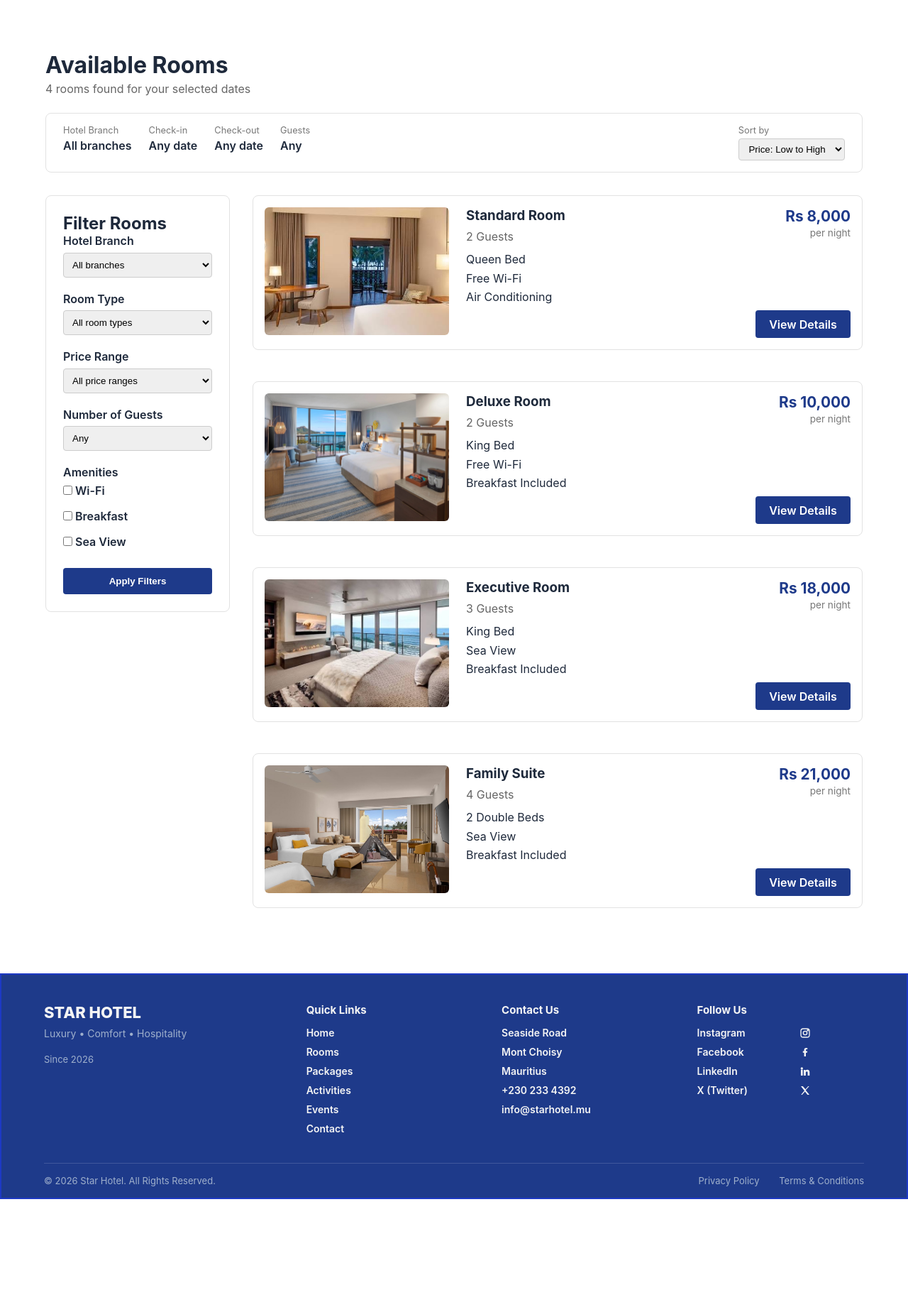
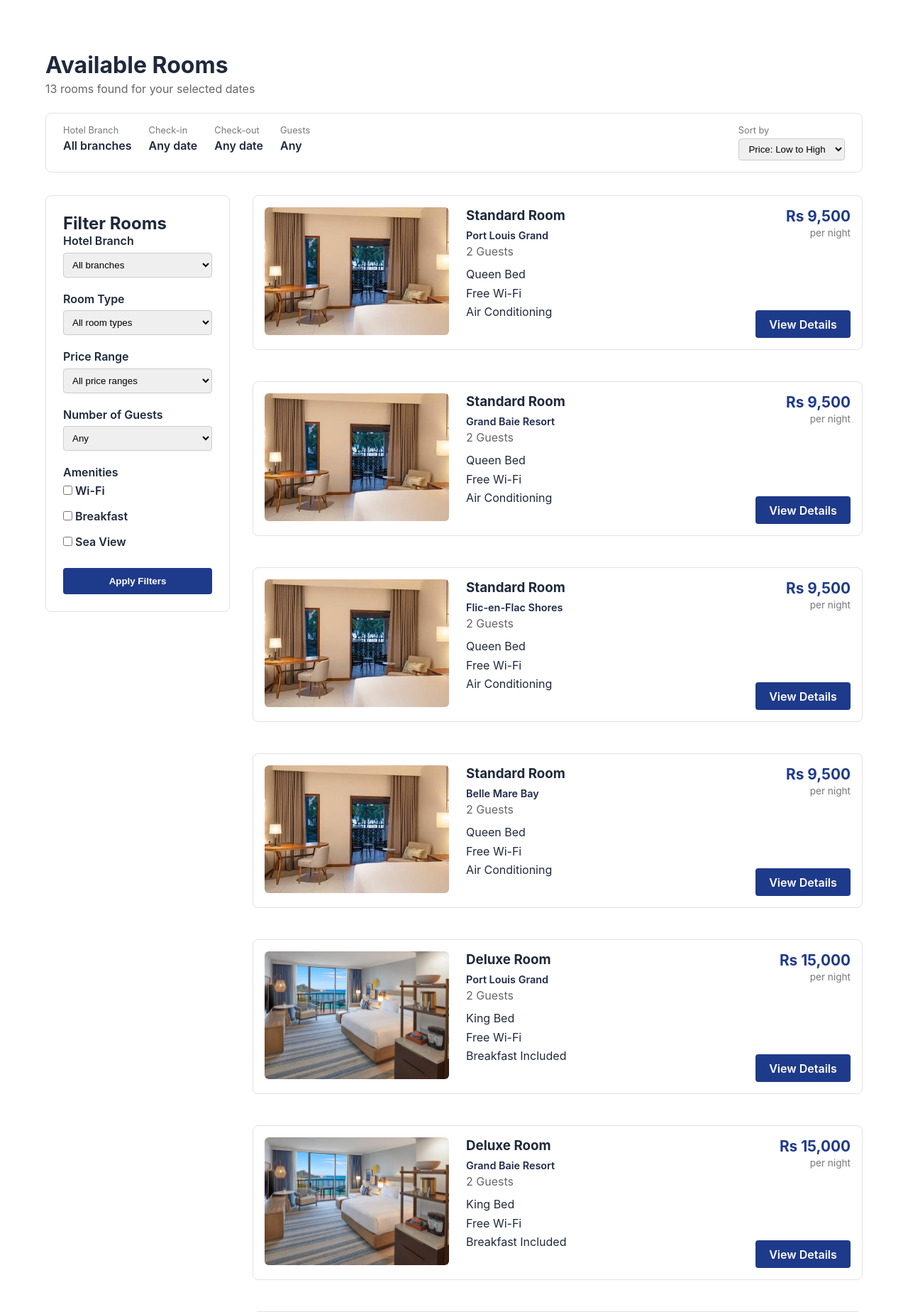
Before and after one commit to Ayushr0129/Star-hotel, a Django app: page /search-results/ in a window 1280 px wide. Shown: the part 67-1915 px from the top of the page at 71% size. Before the commit the page ends 1756 px from the top, so only its background shows below. Run offline with Django 5.2, Linux system fonts and the light colour scheme; data comes from the database, SQL or seed files in the repository.

Commit message:
Built search results from room rows instead of hardcoded data

```diff
--- a/StarHotel/hotel/static/css/style.css
+++ b/StarHotel/hotel/static/css/style.css
@@ -2515,3 +2515,10 @@ main:has(.auth-page) { padding: 0; min-height: 0; }
     padding: 0.6rem 1rem;
     margin-bottom: 1rem;
 }
+
+.room-card-branch {
+    color: #1e2a4a;
+    font-weight: 600;
+    font-size: 0.9rem;
+    margin: 0 0 0.25rem 0;
+}
--- a/StarHotel/hotel/templates/hotel/search_results.html
+++ b/StarHotel/hotel/templates/hotel/search_results.html
@@ -125,6 +125,7 @@
 
                 <div class="room-card-info">
                     <h3 class="room-card-name">{{ room.name }}</h3>
+                    <p class="room-card-branch">{{ room.branch }}</p>
                     <p class="room-card-guests">{{ room.guests }} Guests</p>
 
                     <ul class="room-card-features">
@@ -136,7 +137,7 @@
 
                 <div class="room-card-action">
                     <p class="room-card-price">
-                        <span class="price-amount">Rs {{ room.price }}</span>
+                        <span class="price-amount">Rs {{ room.price|floatformat:"0g" }}</span>
                         <span class="price-period">per night</span>
                     </p>
                     <a href="{% url room.url_name %}" class="view-details-btn">View Details</a>
--- a/StarHotel/hotel/views.py
+++ b/StarHotel/hotel/views.py
@@ -97,6 +97,33 @@ PACKAGE_INCLUDES = {
     "Family Fun Package": ['2-night stay', 'Breakfast', "Children's activities", 'Late checkout'],
 }
 
+# Room has no capacity/bed/amenity fields, so this holds them by room type.
+ROOM_INFO = {
+    "Standard Room": {
+        "guests": 2,
+        "features": ["Queen Bed", "Free Wi-Fi", "Air Conditioning"],
+        "amenities": ["wifi"],
+        "url_name": "room_details_standard",
+    },
+    "Deluxe Room": {
+        "guests": 2,
+        "features": ["King Bed", "Free Wi-Fi", "Breakfast Included"],
+        "amenities": ["wifi", "breakfast"],
+        "url_name": "room_details_deluxe",
+    },
+    "Executive Room": {
+        "guests": 3,
+        "features": ["King Bed", "Sea View", "Breakfast Included"],
+        "amenities": ["breakfast", "sea_view"],
+        "url_name": "room_details_executive",
+    },
+    "Family Suite": {
+        "guests": 4,
+        "features": ["2 Double Beds", "Sea View", "Breakfast Included"],
+        "amenities": ["breakfast", "sea_view"],
+        "url_name": "room_details_family",
+    },
+}
 # Dev switch: False lets you click Pay without card details or the policy tick.
 # Set to True before your demo / submission.
 REQUIRE_PAYMENT_DETAILS = False
@@ -376,41 +403,28 @@ def search_results(request):
     if errors:
         check_in = check_out = None
 
+    rooms = []
+    room_qs = Room.objects.select_related("branch").filter(
+        room_status="available"
+    ).order_by("price", "room_id")
 
-    rooms = [
-        {
-            'name': 'Standard Room',
-            'price': '8,000',
-            'guests': 2,
-            'features': ['Queen Bed', 'Free Wi-Fi', 'Air Conditioning'],
-            'image_path': 'images/standard-thumb-1.jpg',
-            'url_name': 'room_details_standard'
-        },
-        {
-            'name': 'Deluxe Room',
-            'price': '10,000',
-            'guests': 2,
-            'features': ['King Bed', 'Free Wi-Fi', 'Breakfast Included'],
-            'image_path': 'images/deluxe.jpg',
-            'url_name': 'room_details_deluxe'
-        },
-        {
-            'name': 'Executive Room',
-            'price': '18,000',
-            'guests': 3,
-            'features': ['King Bed', 'Sea View', 'Breakfast Included'],
-            'image_path': 'images/executive-thumb-1.jpg',
-            'url_name': 'room_details_executive'
-        },
-        {
-            'name': 'Family Suite',
-            'price': '21,000',
-            'guests': 4,
-            'features': ['2 Double Beds', 'Sea View', 'Breakfast Included'],
-            'image_path': 'images/family-thumb-1.jpg',
-            'url_name': 'room_details_family'
-        },
-    ]
+    for r in room_qs:
+        info = ROOM_INFO.get(r.room_type)
+        if info is None:
+            continue    # a room type we have no display info for
+        rooms.append({
+            'room_id': r.room_id,
+            'name': r.room_type,
+            'branch': r.branch.branch_name,
+            'price': r.price,
+            'guests': info['guests'],
+            'features': info['features'],
+            'amenities': info['amenities'],
+            'image_path': ROOM_IMAGES.get(r.room_type, "images/deluxe.jpg"),
+            'url_name': info['url_name'],
+        })
+
+
 
     context = {
         'rooms': rooms,
```
